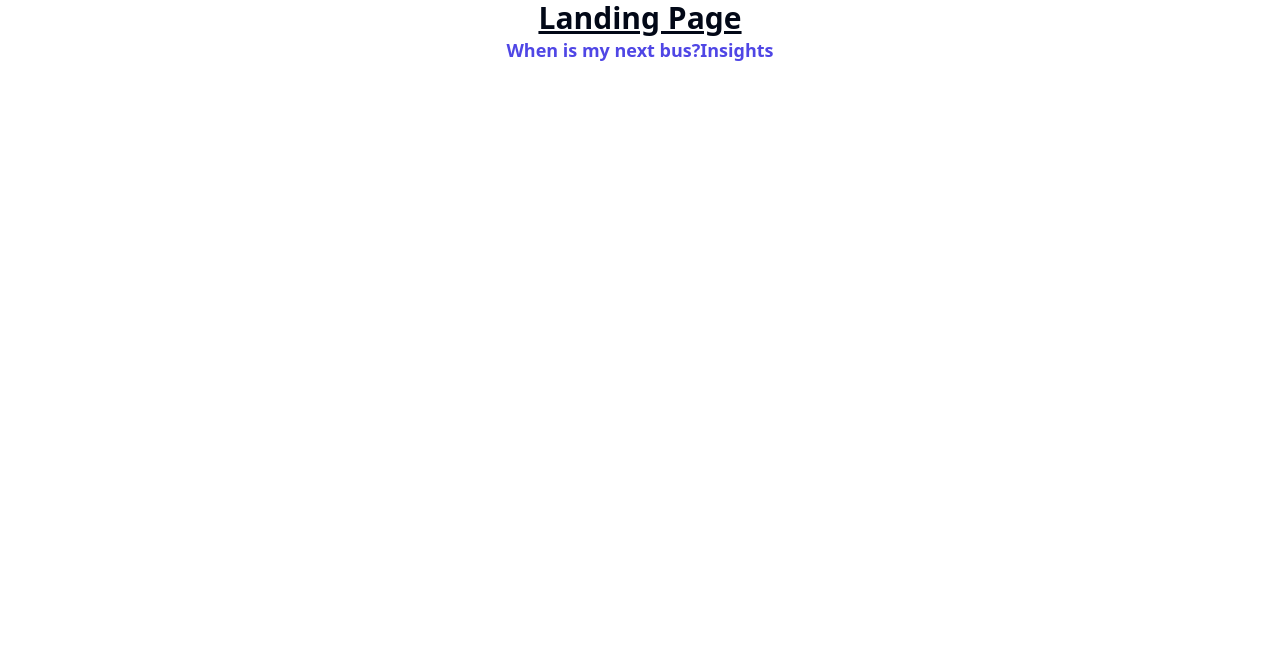
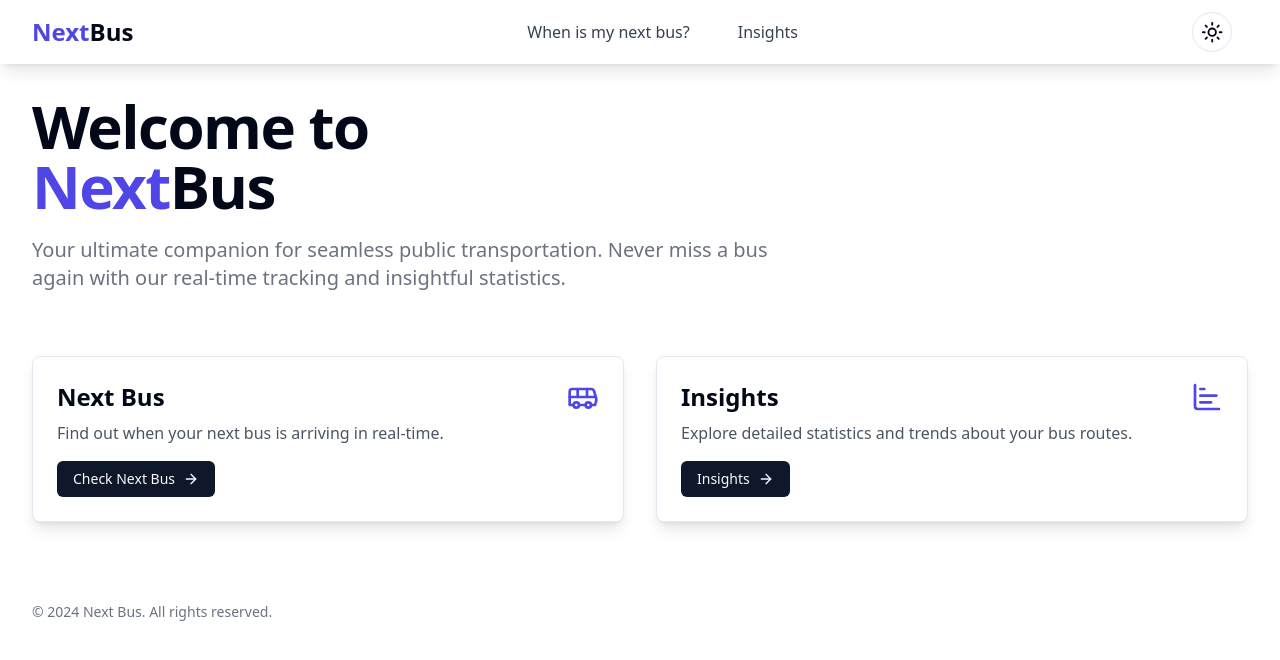
Before and after one commit to deshithagallage/Bus-Arrival-Time-Prediction-Frontend, a React (Vite) app: page / in a window 1280 px wide. Shown: the top 660 px of the page. Built offline with nearby package versions, Linux system fonts and the light colour scheme.

Commit message:
Refactor Navbar to add home link
landing page redesign

```diff
--- a/src/components/Navbar/Navbar.tsx
+++ b/src/components/Navbar/Navbar.tsx
@@ -28,12 +28,14 @@ const NavBar = ({ currentPage }: { currentPage: string }) => {
         <div className="flex justify-between items-center h-16">
           {/* App Name */}
           <div className="flex-shrink-0">
-            <h1 className="text-2xl font-bold">
-              <span className="text-indigo-600 dark:text-indigo-400">
-                {"Next"}
-              </span>
-              {" Bus"}
-            </h1>
+            <Link to="/">
+              <h1 className="text-2xl font-bold">
+                <span className="text-indigo-600 dark:text-indigo-400">
+                  {"Next"}
+                </span>
+                {"Bus"}
+              </h1>
+            </Link>
           </div>
 
           {/* Desktop Links */}
--- a/src/pages/Landing/Landing.tsx
+++ b/src/pages/Landing/Landing.tsx
@@ -1,23 +1,73 @@
 import { Link } from "react-router-dom";
+import { ArrowRight, Bus, ChartBar } from "lucide-react";
+import NavBar from "@/components/Navbar/Navbar";
+import { ThemeProvider } from "@/components/ThemeProvider";
+import { Card } from "@/components/ui/card";
 
-function Landing() {
+export default function Landing() {
   return (
-    <div>
-      <h1 className="text-3xl font-bold underline">Landing Page</h1>
+    <ThemeProvider>
+      <NavBar currentPage="" />
+      <div className="min-h-screen mt-8">
+        <div className="container mx-auto px-4 py-16 sm:px-6 lg:px-8">
+          <header className="text-left">
+            <h1 className="text-4xl font-extrabold tracking-tight sm:text-5xl md:text-6xl">
+              <span className="block">Welcome to</span>
+              <span className="text-indigo-600 dark:text-indigo-400">Next</span>
+              <span>Bus</span>
+            </h1>
+            <p className="mt-3 max-w-md text-base text-gray-500 dark:text-gray-300 sm:text-lg md:mt-5 md:max-w-3xl md:text-xl">
+              Your ultimate companion for seamless public transportation. Never
+              miss a bus again with our real-time tracking and insightful
+              statistics.
+            </p>
+          </header>
+
+          <main className="mt-16">
+            <div className="grid grid-cols-1 sm:grid-cols-2 gap-8">
+              <Card className="flex flex-col items-start rounded-lg p-6 shadow-lg transition-all hover:shadow-xl">
+                <div className="flex items-center justify-between w-full">
+                  <h2 className="text-2xl font-bold">Next Bus</h2>
+                  <Bus className="h-8 w-8 text-indigo-600 dark:text-indigo-400" />
+                </div>
+                <p className="mt-2 text-gray-600 dark:text-gray-300">
+                  Find out when your next bus is arriving in real-time.
+                </p>
                 <Link
                   to="/nextbus"
-        className="text-lg font-bold text-indigo-600 dark:text-indigo-400"
+                  className="mt-4 inline-flex items-center rounded-md bg-primary px-4 py-2 text-sm font-medium text-primary-foreground transition-colors hover:bg-primary/90"
                 >
-        When is my next bus?
+                  Check Next Bus
+                  <ArrowRight className="ml-2 h-4 w-4" />
                 </Link>
+              </Card>
+
+              <Card className="flex flex-col items-start rounded-lg p-6 shadow-lg transition-all hover:shadow-xl">
+                <div className="flex items-center justify-between w-full">
+                  <h2 className="text-2xl font-bold">Insights</h2>
+                  <ChartBar className="h-8 w-8 text-indigo-600 dark:text-indigo-400" />
+                </div>
+                <p className="mt-2 text-gray-600 dark:text-gray-300">
+                  Explore detailed statistics and trends about your bus routes.
+                </p>
                 <Link
                   to="/stats"
-        className="text-lg font-bold text-indigo-600 dark:text-indigo-400"
+                  className="mt-4 inline-flex items-center rounded-md bg-primary px-4 py-2 text-sm font-medium text-primary-foreground transition-colors hover:bg-primary/90"
                 >
                   Insights
+                  <ArrowRight className="ml-2 h-4 w-4" />
                 </Link>
+              </Card>
             </div>
+          </main>
+
+          <footer className="mt-20 text-left">
+            <p className="text-sm text-gray-500 dark:text-gray-400">
+              © 2024 Next Bus. All rights reserved.
+            </p>
+          </footer>
+        </div>
+      </div>
+    </ThemeProvider>
   );
 }
-
-export default Landing;
```
Lines whose indentation alone changed are shown as unchanged.
